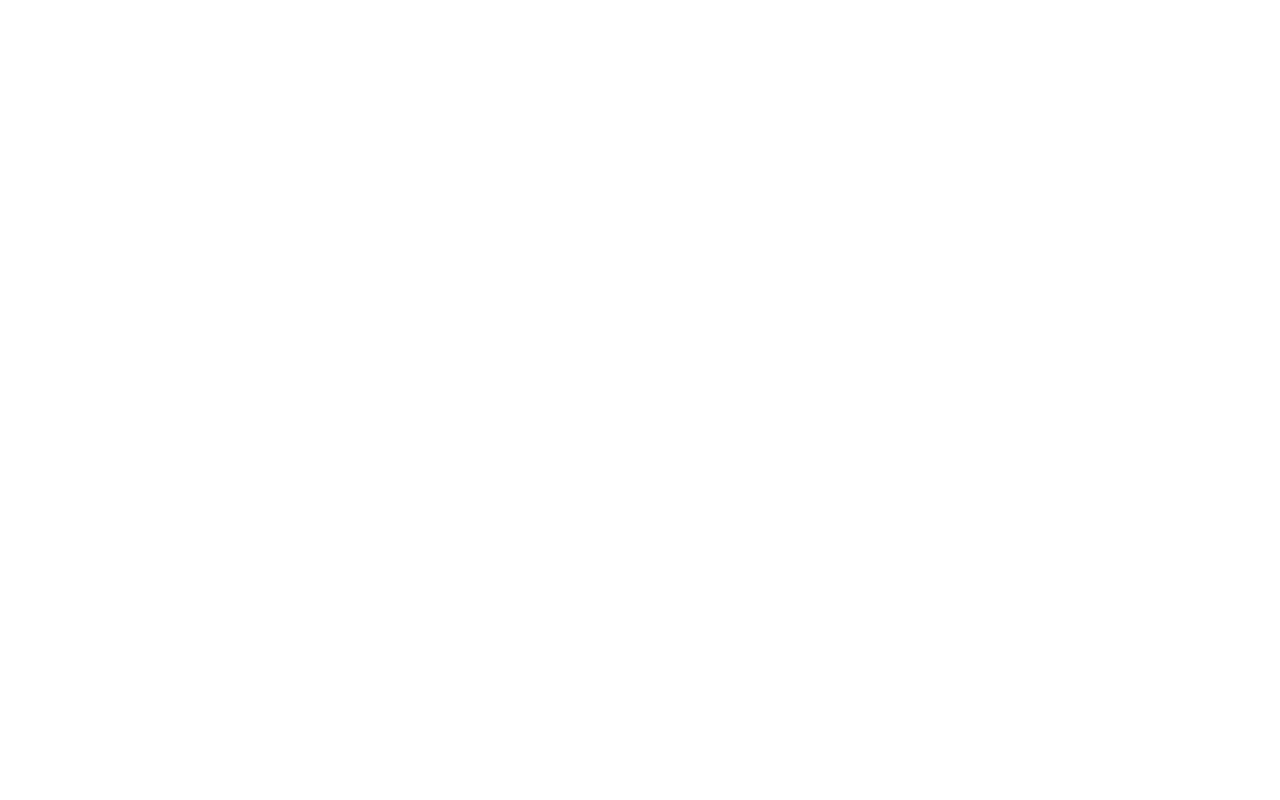
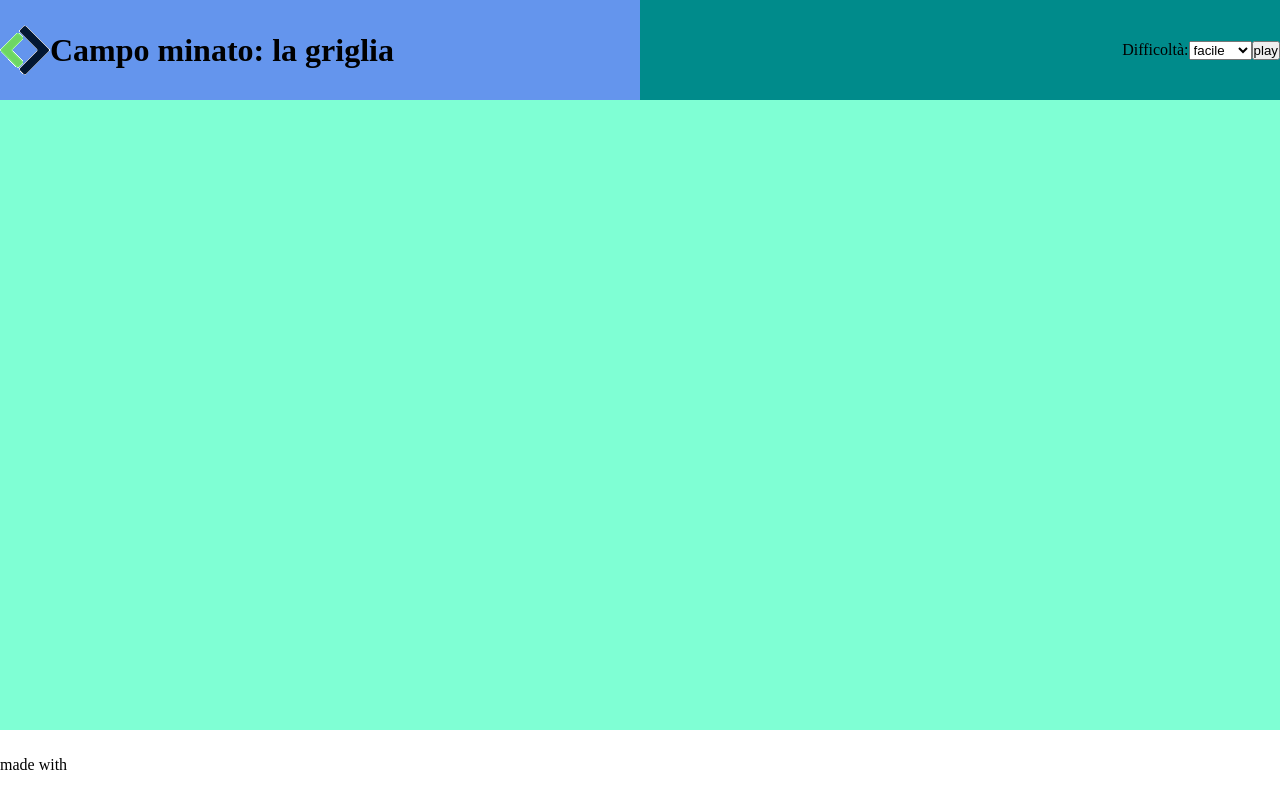
Before and after one commit to MatteoRuggieri2/js-campominato-grid, a plain HTML site: page index.html in a window 1280 px wide. Drawn offline with Linux system fonts and the light colour scheme.

Commit message:
Creata struttura principale

```diff
--- a/css/style.css
+++ b/css/style.css
@@ -4,3 +4,44 @@
     padding: 0;
     box-sizing: border-box;
 }
+
+/* COMMON */
+.app-container{
+    width: 100%;
+    height: 100vh;
+}
+
+header{
+    height: 100px;
+    display: flex;
+}
+
+main{
+    height: calc(100% - 170px);
+    background-color: #7fffd4;
+}
+
+footer{
+    height: 70px;
+    display: flex;
+    align-items: center;
+}
+
+/* HEADER */
+.header-left{
+    width: 50%;
+    display: flex;
+    align-items: center;
+    /* test */
+    background-color: cornflowerblue;
+}
+
+.header-right{
+    width: 50%;
+    display: flex;
+    justify-content: flex-end;
+    align-items: center;
+
+    /* test */
+    background-color: darkcyan;
+}
--- a/index.html
+++ b/index.html
@@ -10,6 +10,41 @@
 </head>
 <body>
 
+    <!-- APP -->
+    <div class="app-container">
+
+        <!-- HEADER -->
+        <header>
+
+            <!-- Left -->
+            <div class="header-left">
+                <img src="img/logo.png" alt="logo">
+                <h1>Campo minato: la griglia</h1>
+            </div>
+
+            <!-- Right -->
+            <div class="header-right">
+                <label for="choice">Difficoltà:</label>
+                <select name="choice" id="choice">
+                    <option value="facile">facile</option>
+                    <option value="medio">medio</option>
+                    <option value="difficile">difficile</option>
+                </select>
+                <input type="button" value="play">
+            </div>
+        </header>
+
+        <main>
+            <div class="grid">
+                <div class="square"></div>
+            </div>
+        </main>
+
+        <footer>
+            <span>made with</span>
+        </footer>
+
+    </div>
 
     <script type="text/javascript" src="js/script.js"></script>
 </body>
```
